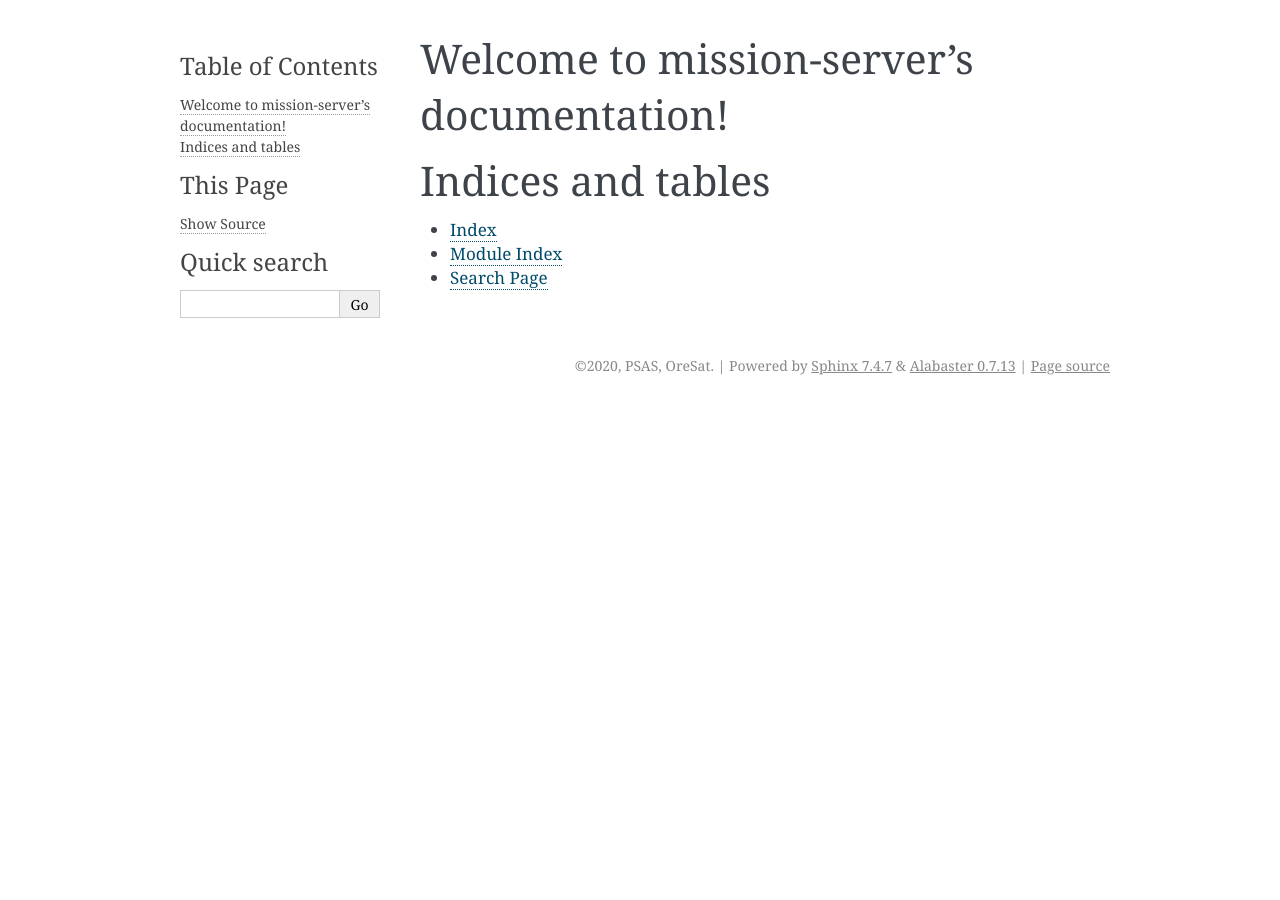
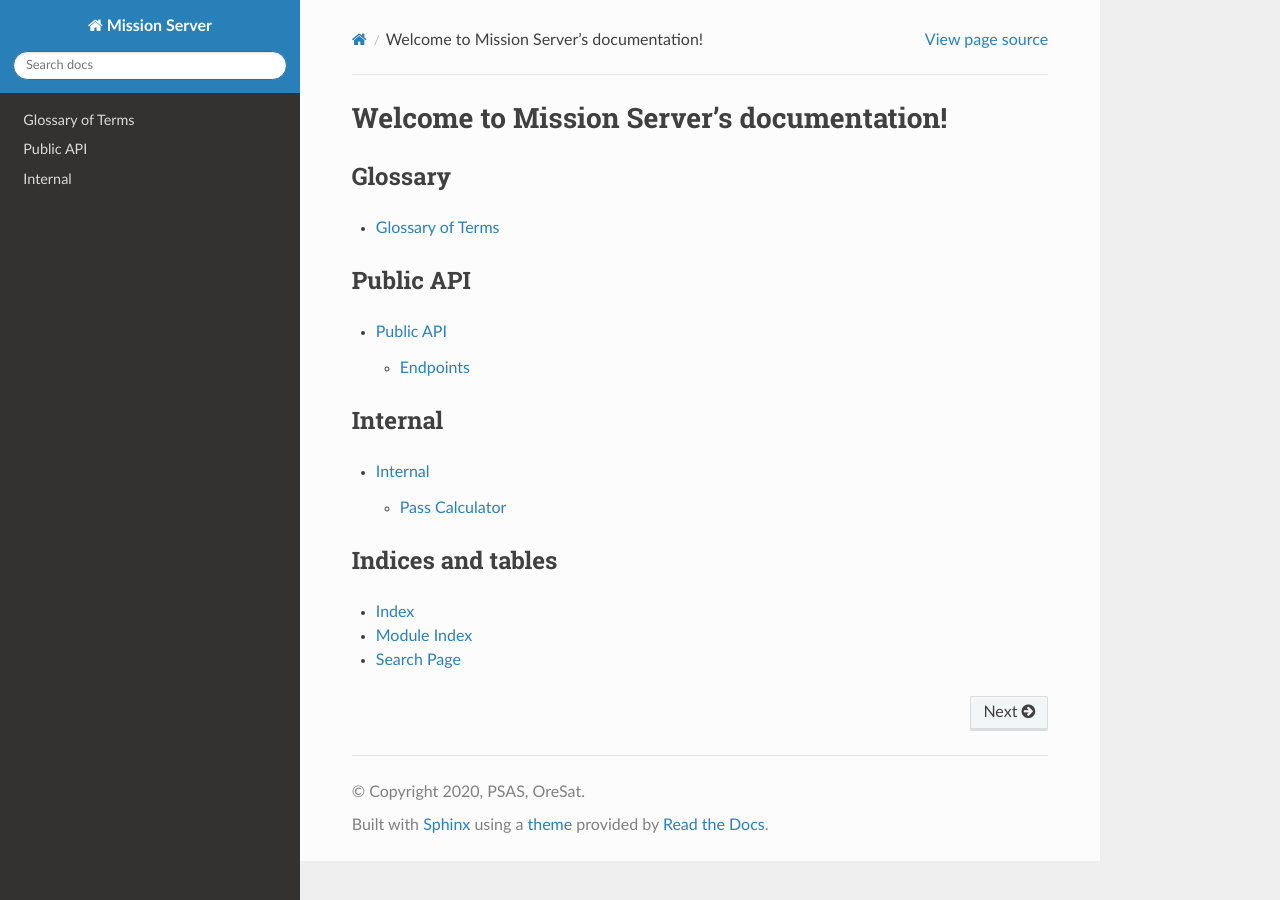
Before and after one commit to uniclogs/uniclogs-docs, a Sphinx documentation site: the page built from docs/source/index.rst, in a window 1280 px wide. Built offline with Sphinx 7.4.7 and the Read the Docs theme 2.0.0, drawn with Linux system fonts in a browser that asks for light colours.

Commit message:
updated sphinx configs, added basic rst files

```diff
--- a/docs/source/conf.py
+++ b/docs/source/conf.py
@@ -10,14 +10,15 @@
 # add these directories to sys.path here. If the directory is relative to the
 # documentation root, use os.path.abspath to make it absolute, like shown here.
 #
-# import os
-# import sys
-# sys.path.insert(0, os.path.abspath('.'))
+import os
+import sys
+
+sys.path.insert(0, os.path.abspath('../..'))
 
 
 # -- Project information -----------------------------------------------------
 
-project = 'mission-server'
+project = 'Mission Server'
 copyright = '2020, PSAS, OreSat'
 author = 'PSAS, OreSat'
 
@@ -28,10 +29,12 @@ author = 'PSAS, OreSat'
 # extensions coming with Sphinx (named 'sphinx.ext.*') or your custom
 # ones.
 extensions = [
+        'sphinx.ext.napoleon',
+        'sphinx.ext.autodoc'
 ]
 
 # Add any paths that contain templates here, relative to this directory.
-templates_path = ['_templates']
+templates_path = []
 
 # List of patterns, relative to source directory, that match files and
 # directories to ignore when looking for source files.
@@ -44,9 +47,9 @@ exclude_patterns = []
 # The theme to use for HTML and HTML Help pages.  See the documentation for
 # a list of builtin themes.
 #
-html_theme = 'alabaster'
+html_theme = 'sphinx_rtd_theme'
 
 # Add any paths that contain custom static files (such as style sheets) here,
 # relative to this directory. They are copied after the builtin static files,
 # so a file named "default.css" will overwrite the builtin "default.css".
-html_static_path = ['_static']
+html_static_path = []
--- a/docs/source/index.rst
+++ b/docs/source/index.rst
@@ -1,15 +1,33 @@
-.. mission-server documentation master file, created by
-   sphinx-quickstart on Thu Jul  2 18:18:43 2020.
-   You can adapt this file completely to your liking, but it should at least
-   contain the root `toctree` directive.
-
-Welcome to mission-server's documentation!
+==========================================
+Welcome to Mission Server's documentation!
 ==========================================
 
+
+Glossary
+========
+
 .. toctree::
-   :maxdepth: 2
-   :caption: Contents:
+    :maxdepth: 2
 
+    glossary
+
+
+Public API
+==========
+
+.. toctree::
+    :maxdepth: 2
+
+    public_api
+
+
+Internal
+========
+
+.. toctree::
+    :maxdepth: 2
+
+    internal/index
 
 
 Indices and tables
--- /dev/null
+++ b/docs/source/internal/index.rst
@@ -0,0 +1,8 @@
+========
+Internal
+========
+
+.. toctree::
+   :maxdepth: 4
+
+   pass_calculator
--- /dev/null
+++ b/docs/source/public_api.rst
@@ -0,0 +1,8 @@
+==========
+Public API
+==========
+
+Endpoints
+===========
+
+tbd
--- /dev/null
+++ b/docs/source/requirements.txt
@@ -0,0 +1,2 @@
+sphinx
+sphinx_rtd_theme
```
Also changed, not shown: README.md (+6 -0 lines), docs/source/glossary.rst (added, +64 -0 lines), docs/source/internal/pass_calculator.rst (added, +17 -0 lines), 1 other file.
